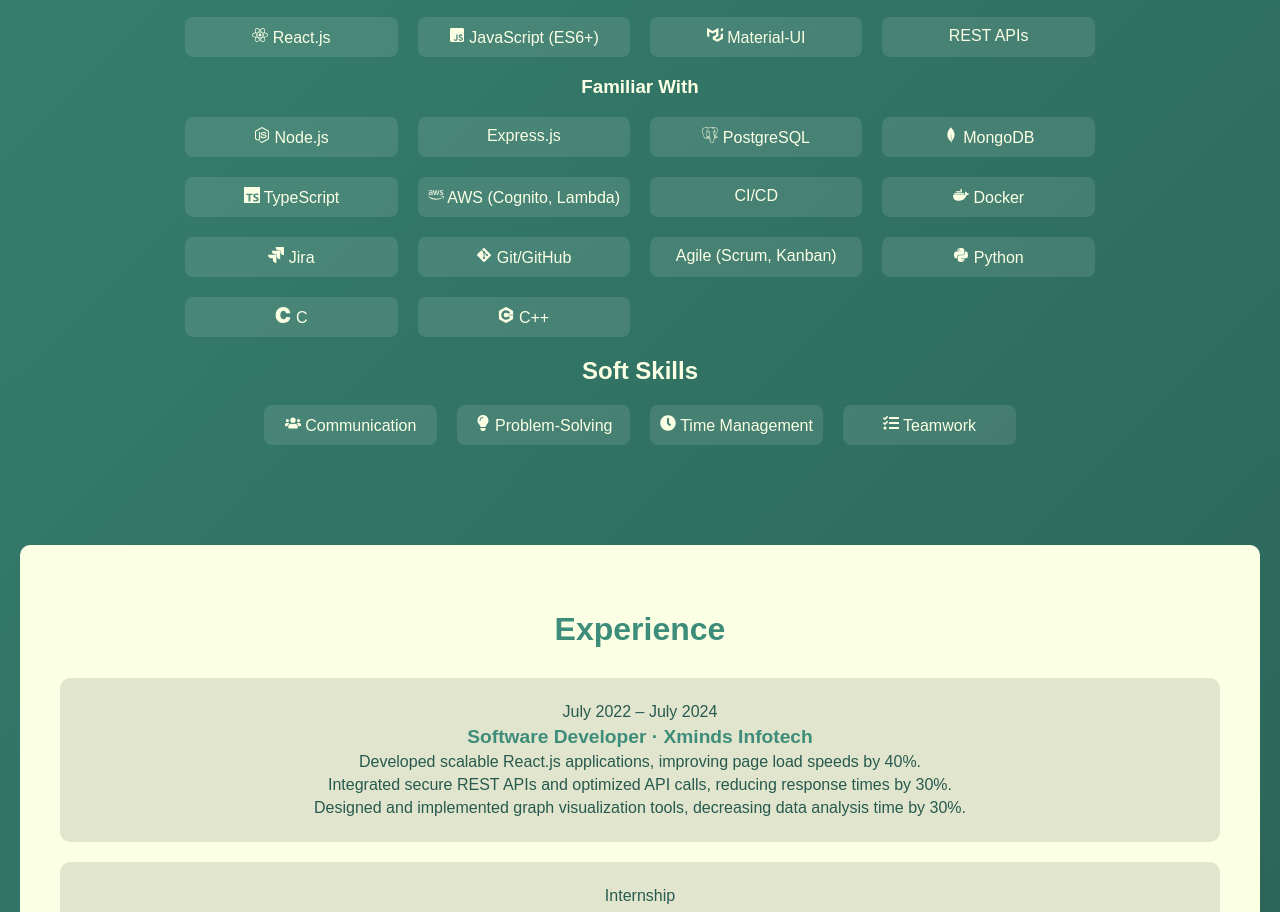
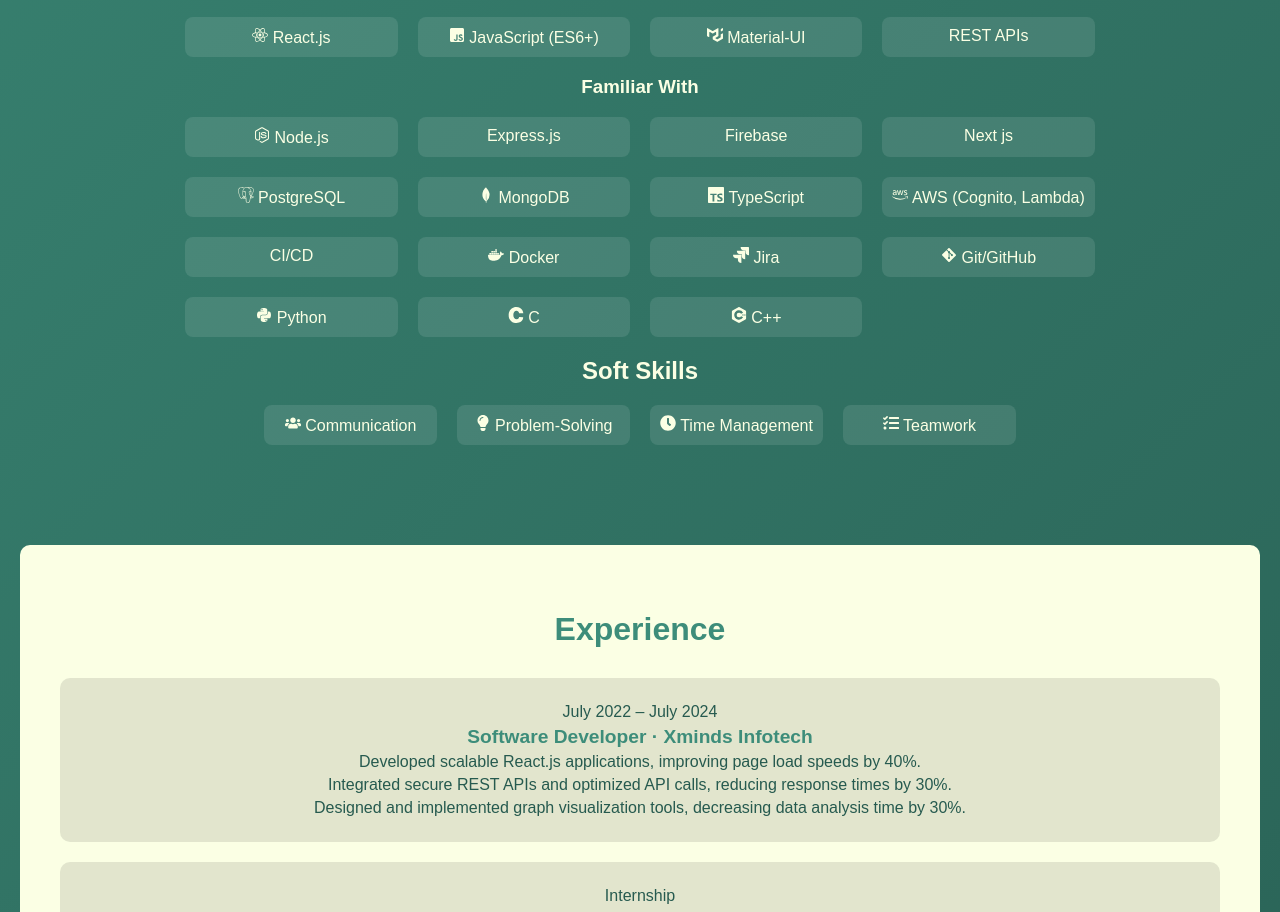
Before and after one commit to gopikacreate/portfolio, a React (Create React App) app: page / in a window 1280 px wide. Shown: the part 1409-2321 px from the top of the page. Built offline with nearby package versions, Linux system fonts and the light colour scheme.

Commit message:
Initial commit

```diff
--- a/src/components/portfolio.js
+++ b/src/components/portfolio.js
@@ -193,6 +193,8 @@
               <FaNodeJs /> Node.js
             </div>
             <div className="skills-category">Express.js</div>
+            <div className="skills-category">Firebase</div>
+            <div className="skills-category">Next js</div>
             <div className="skills-category">
               <SiPostgresql /> PostgreSQL
             </div>
@@ -215,7 +217,7 @@
             <div className="skills-category">
               <FaGitAlt /> Git/GitHub
             </div>
-            <div className="skills-category">Agile (Scrum, Kanban)</div>
+            {/* <div className="skills-category">Agile (Scrum, Kanban)</div> */}
             <div className="skills-category">
               <FaPython /> Python
             </div>
```
